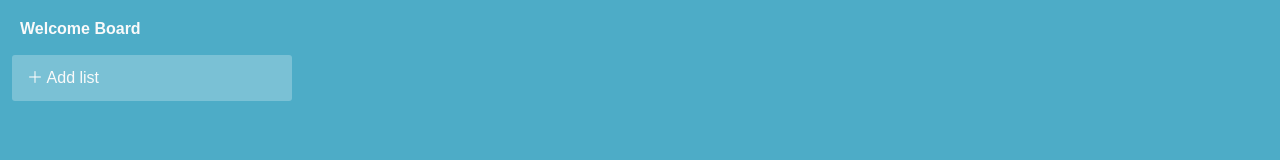
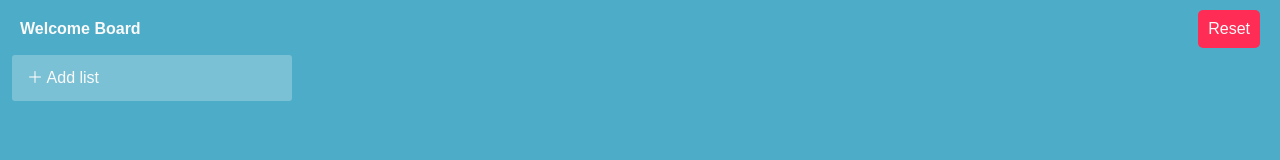
Before and after one commit to siddharthapaul001/siddharthapaul001.github.io, a plain HTML site: page board/index.html in a window 1280 px wide. Drawn offline with Linux system fonts and the light colour scheme.

Commit message:
added remove button

```diff
--- a/board/index.html
+++ b/board/index.html
@@ -12,6 +12,7 @@
 <body>
   <header>
     <h4>Welcome Board</h4>
+    <a href="#!" class="btn-reset" id="btn-reset">Reset</a>
   </header>
   <div id="app" class="container">
     <div id="add-new-list" class="list-wraper btn-new-list-container">
--- a/board/styles/main.css
+++ b/board/styles/main.css
@@ -225,3 +225,13 @@ header h4 {
   font-weight: bold;
   width: 210px;
 }
+
+.btn-reset {
+  position: absolute;
+  right: 20px;
+  top: 10px;
+  color: #fafafa;
+  background-color: #ff2d55;
+  padding: 10px;
+  border-radius: 5px;
+}
```
Also changed, not shown: board/dist/main.js, board/dist/main.min.js.
